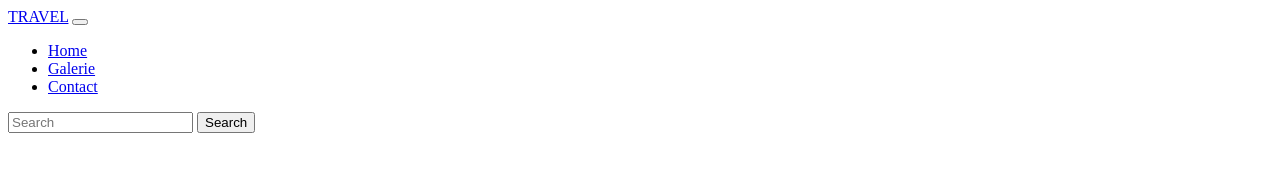
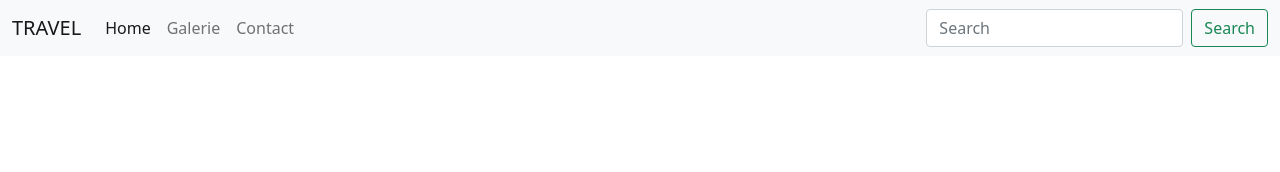
Before and after one commit to Ykcin360/Travel, a plain HTML site: page Accueil/accueil.html in a window 1280 px wide. Drawn offline with Linux system fonts and the light colour scheme.

Commit message:
nanampy lien css

```diff
--- a/Accueil/accueil.html
+++ b/Accueil/accueil.html
@@ -5,6 +5,7 @@
     <meta http-equiv="X-UA-Compatible" content="IE=edge">
     <meta name="viewport" content="width=device-width, initial-scale=1.0">
     <title>Document</title>
+    <link rel="stylesheet" href="/bootstrap/dist/css/bootstrap.min.css">
 </head>
 <body>
     <header>
```
